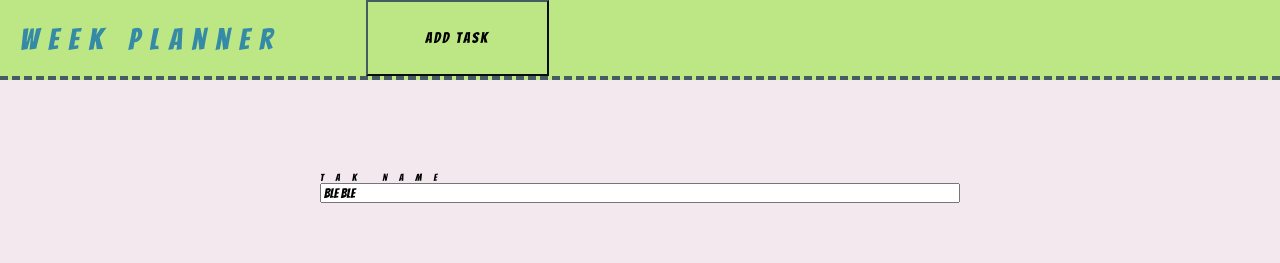
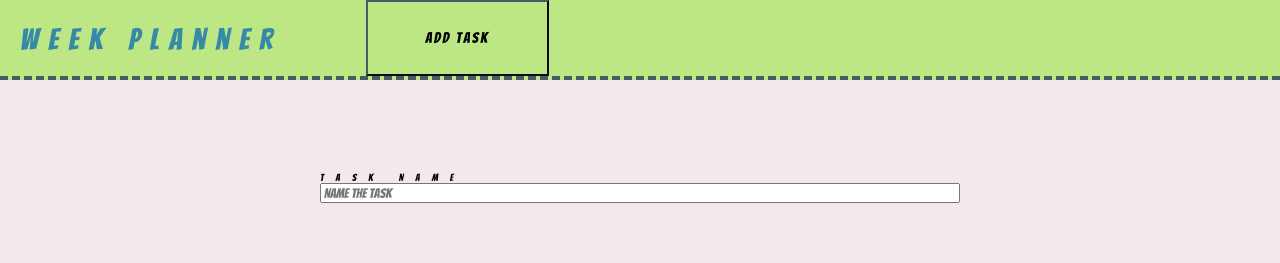
Before and after one commit to szymonWojcikowski/weekPlanner, a React app: page / in a window 1280 px wide. Both pictures are taken after a click on the button "Add Task". Shown: the top 263 px of the page. Built offline with nearby package versions, Linux system fonts and the light colour scheme.

Commit message:
fix keyPrevent bug ;)

```diff
--- a/src/App.jsx
+++ b/src/App.jsx
@@ -24,7 +24,7 @@ class App extends React.Component {
         this.handleClick = this.handleClick.bind(this);
         this.handleT = this.handleT.bind(this);
         this.handleSubmit = this.handleSubmit.bind(this);
-        this.handleChange = this.handleChange.bind(this.state);// this.state
+        this.handleChange = this.handleChange.bind(this);// this.state?
     };
 
     handleClick(event) {
@@ -35,7 +35,7 @@ class App extends React.Component {
     };
 
     handleT(event) {
-        event.preventDefault();
+       // event.preventDefault();
         if (event.keyCode === 84) {
             console.log(this.state.tasks);
         }
@@ -43,10 +43,12 @@ class App extends React.Component {
 
     handleChange(event) {
         console.log("change ", event);
-        const {name, value} = event.target;
-        this.setState({   //App.jsx:47 Uncaught TypeError: this.setState is not a function
-            [name]: value
-        });
+        console.log("state ", this.state);
+        //const {name, value} = event.target;
+        // this.setState({   //App.jsx:47 Uncaught TypeError: this.setState is not a function
+        //     [name]: value  //[event.target.name]: event.target.value
+        // });
+        this.setState({[event.target.name]: event.target.value})
 
     };
 
--- a/src/components/AddForm.jsx
+++ b/src/components/AddForm.jsx
@@ -33,10 +33,10 @@ class AddForm extends React.Component {
     render() {
         return (
             <form className="addForm" onSubmit={this.handleSubmit}>
-                <label>Tak name
+                <label>Task name
                     <input
                         type="text"
-                        value={this.props.taskName}
+                        // value={this.props.taskName}
                         name="taskName"
                         placeholder="Name the task"
                         onChange={this.props.handleChange}
```
